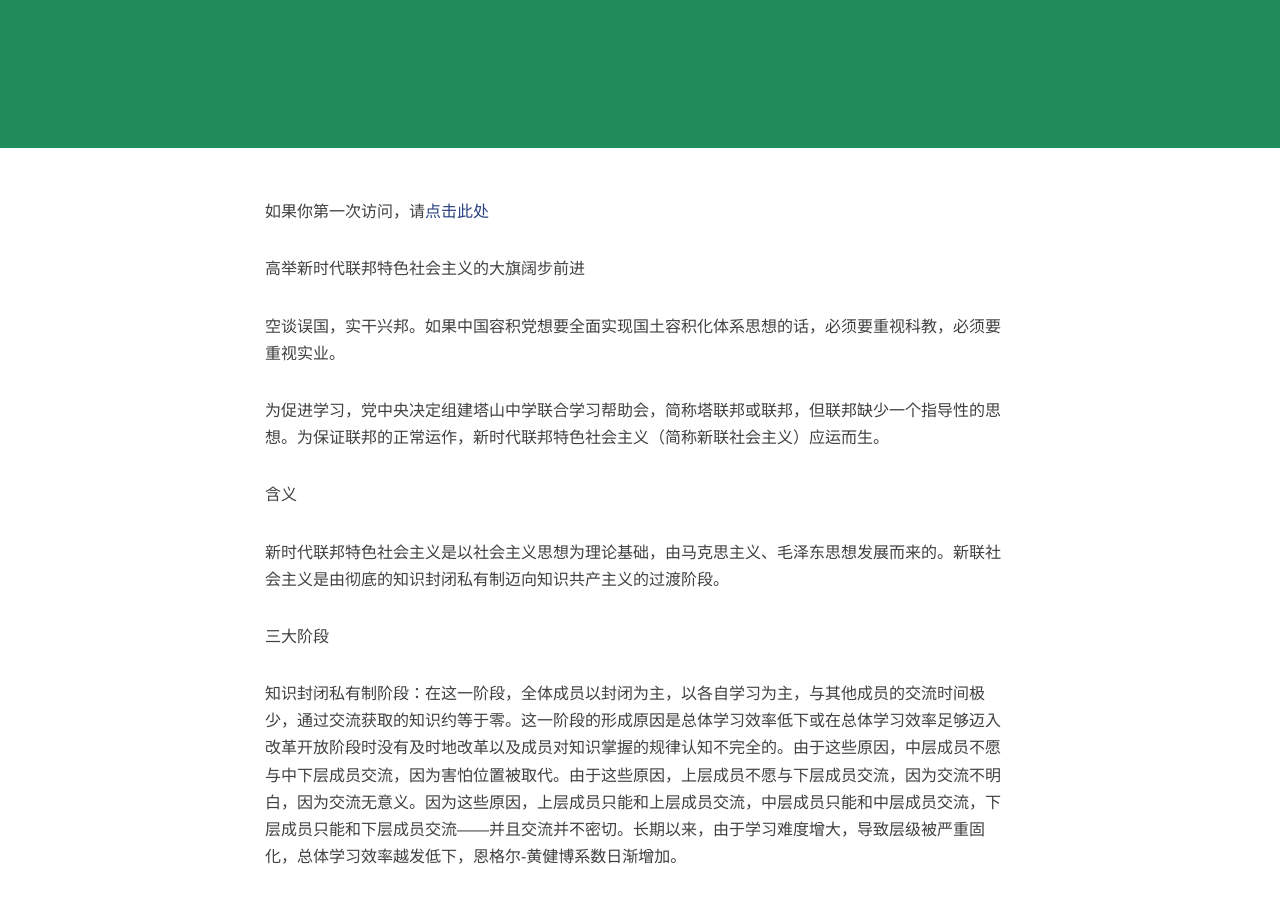
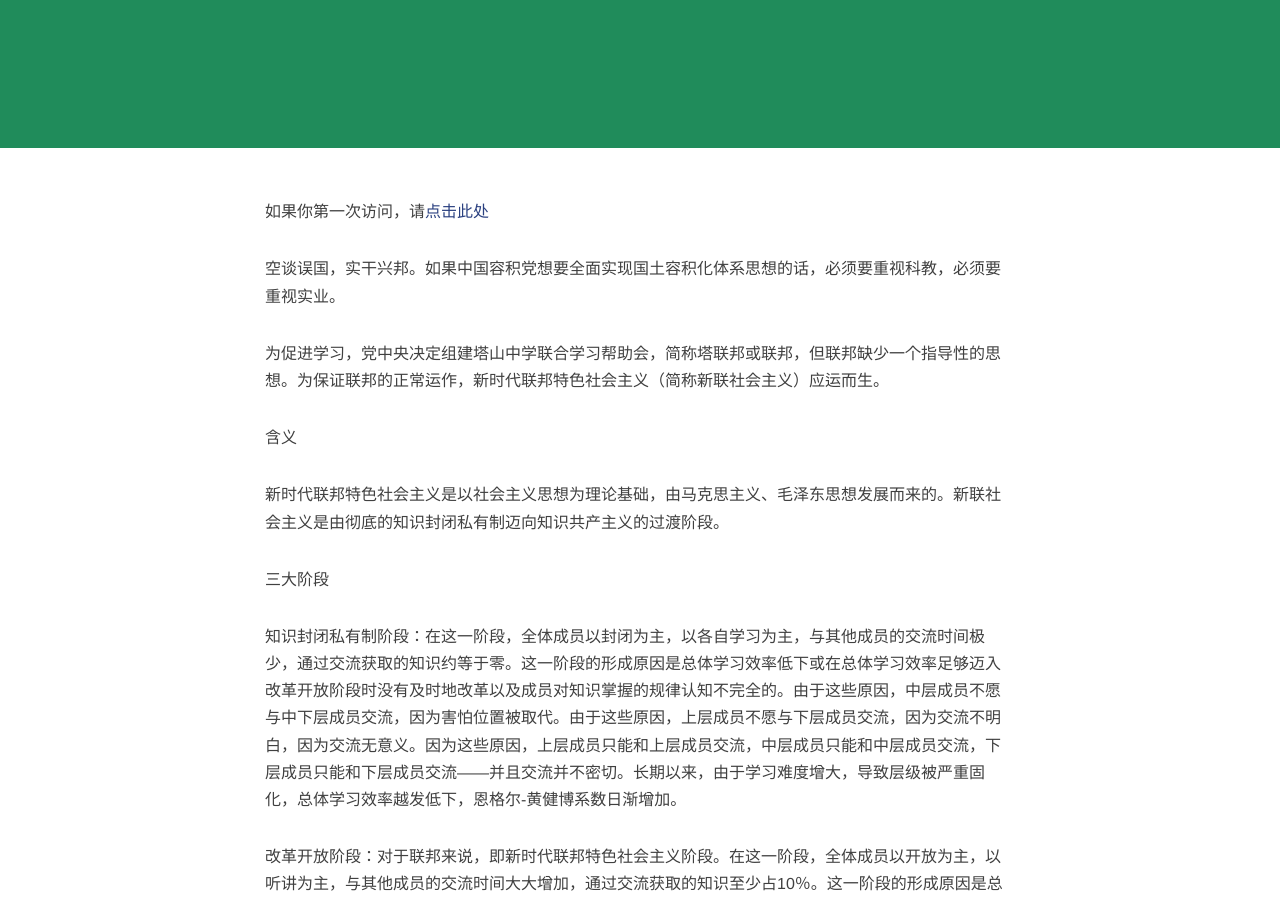
Before and after one commit to ovule-seed/ovule-seed.github.io, a Jekyll site: the page built from _posts/2023-02-17-a1-高举新联社会主义的大旗阔步前进.md, in a window 1280 px wide and 900 px high, scrolled down 341 px. Built offline with Jekyll 4.4.1, drawn with Linux system fonts in a browser that asks for light colours; nearby versions of some CDN libraries; comment, search, counter and statistics services are not loaded.

Commit message:
Update 2023-02-17-a1-高举新联社会主义的大旗阔步前进.md

```diff
--- a/_posts/2023-02-17-a1-高举新联社会主义的大旗阔步前进.md
+++ b/_posts/2023-02-17-a1-高举新联社会主义的大旗阔步前进.md
@@ -8,8 +8,6 @@ description:
 ---
 
 如果你第一次访问，请[点击此处](https://ovule-seed.github.io/blog/2023/01/30/z9-%E6%A0%B8%E5%BF%83/)
-
-高举新时代联邦特色社会主义的大旗阔步前进
 
 空谈误国，实干兴邦。如果中国容积党想要全面实现国土容积化体系思想的话，必须要重视科教，必须要重视实业。
 
```
